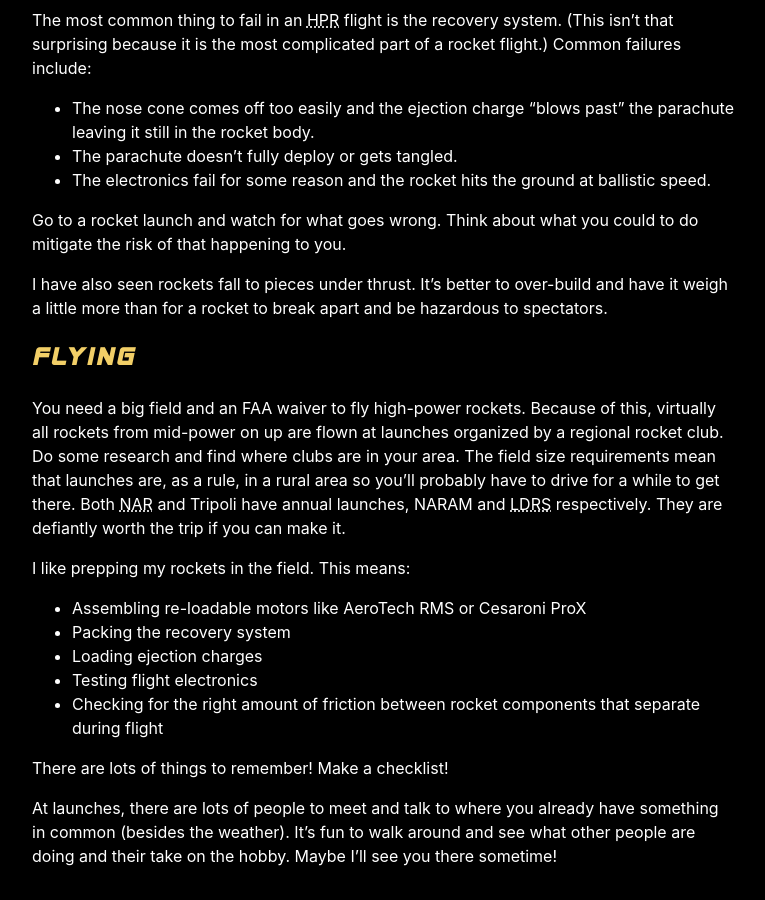
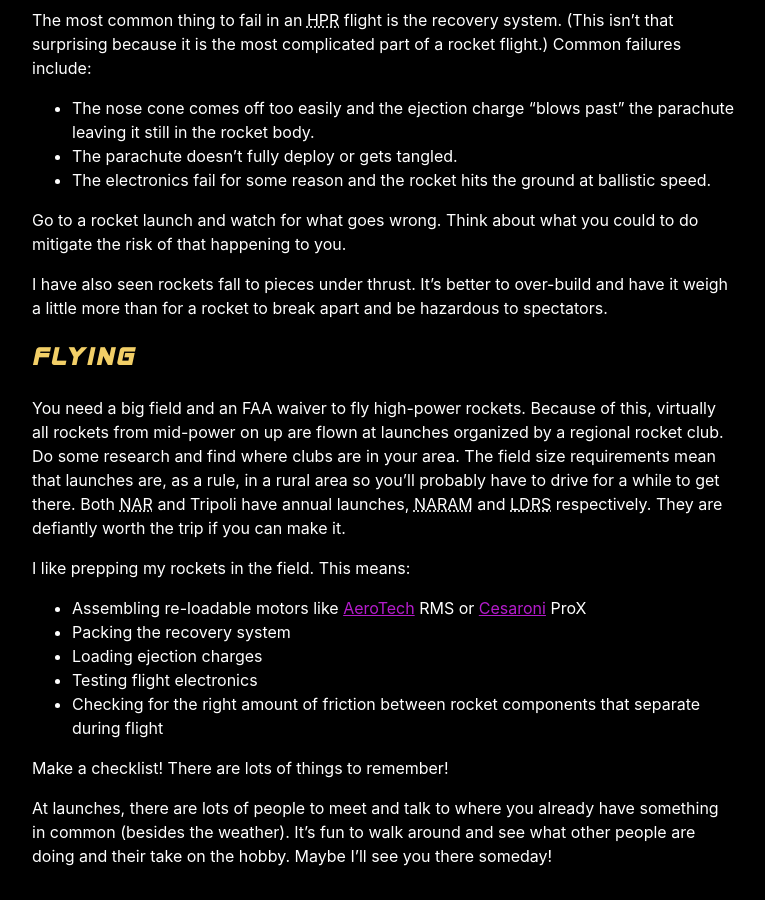
Before and after one commit to rocketlabdelta/rocketlabdelta.com, a Jekyll site: the page built from about.md, in a window 1280 px wide and 900 px high, scrolled down 2314 px. Shown: the whole window, without its empty margins (256-1021 px from the left). Built offline with Jekyll 4.4.1, drawn with Linux system fonts in a browser that asks for light colours; some of the changed lines change nothing that is shown.

Commit message:
More text annotations

```diff
--- a/about.md
+++ b/about.md
@@ -98,24 +98,25 @@ They are defiantly worth the trip if you can make it.
 I like prepping my rockets in the field.
 This means:
 
-- Assembling re-loadable motors like AeroTech RMS or Cesaroni ProX
+- Assembling re-loadable motors like [AeroTech][8] RMS or [Cesaroni][9] ProX
 - Packing the recovery system
 - Loading ejection charges
 - Testing flight electronics
 - Checking for the right amount of friction between rocket components that separate during flight
 
+Make a checklist!
 There are lots of things to remember!
-Make a checklist!
 
 At launches, there are lots of people to meet and talk to where you already have something in common (besides the weather).
 It's fun to walk around and see what other people are doing and their take on the hobby.
-Maybe I'll see you there sometime!
+Maybe I'll see you there someday!
 
 *[NAR]: National Association of Rocketry
 *[TRA]: Tripoli Rocketry Association
 *[BAR]: Born-Again Rocketeer
 *[HPR]: High Power Rocketry
 *[LDRS]: Large and Dangerous Rocket Ships
+*[NARAM]: National Association of Rocketry Annual Meet
 
 [1]: https://www.danhorst.com
 [2]: http://www.tripoli.org/
@@ -124,3 +125,5 @@ Maybe I'll see you there sometime!
 [5]: https://estesrockets.com/product-category/rockets/beginner/
 [6]: https://giantleaprocketry.com/products/components_fins.aspx#Acme_Fin_Cans
 [7]: http://www.fusionrocket.biz/
+[8]: http://www.aerotech-rocketry.com/
+[9]: http://www.pro38.com/
```
